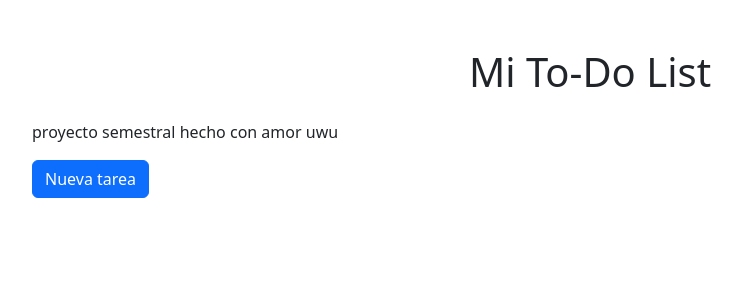
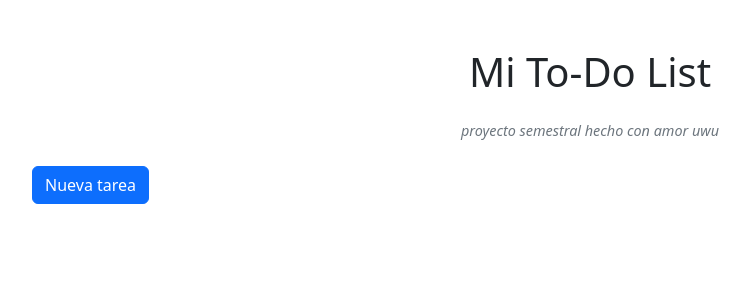
Before and after one commit to lemon2ice/to-do-api, a FastAPI app: page / in a window 1280 px wide. Shown: the top 300 px of the page, without its empty margins (50-800 px from the left). Run offline with FastAPI, Linux system fonts and the light colour scheme.

Commit message:
Update base.html

```diff
--- a/app/templates/base.html
+++ b/app/templates/base.html
@@ -11,7 +11,8 @@
 <body>
     <div class="container mt-5">
         <h1 class="text-center mb-4">Mi To-Do List</h1>
-        <p>proyecto semestral hecho con amor uwu</p>
+        <p class="text-center mb-4" style="font-size: 0.9rem; color: #6c757d; font-style: italic;">proyecto semestral
+            hecho con amor uwu</p>
         {% block content %}{% endblock %}
     </div>
 </body>
```
